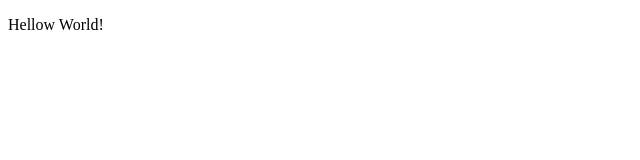
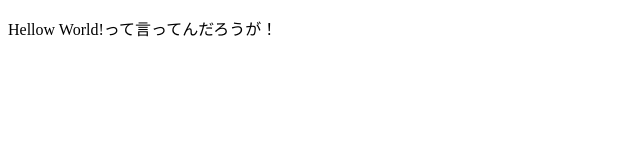
Before and after one commit to JunichiTaki/GIt_test, a plain HTML site: page index.html in a window 1280 px wide. Shown: the whole page, without its empty margins (0-640 px from the left). Drawn offline with Linux system fonts and the light colour scheme.

Commit message:
間違えて戻しちゃったから再度登録

```diff
--- a/index.html
+++ b/index.html
@@ -6,6 +6,6 @@
 </head>
 
 <body>
-<p>Hellow World!</p>
+<p>Hellow World!って言ってんだろうが！</p>
 </body>
 </html>
```
